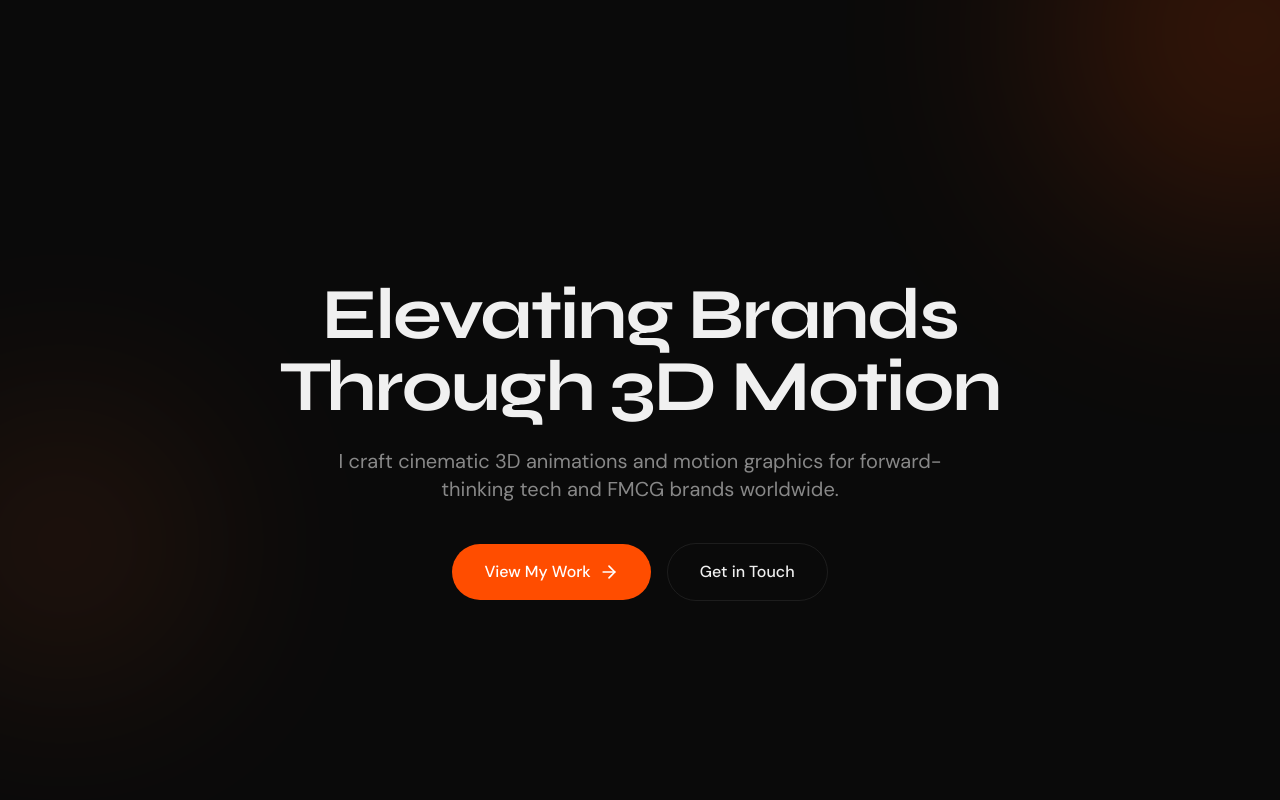
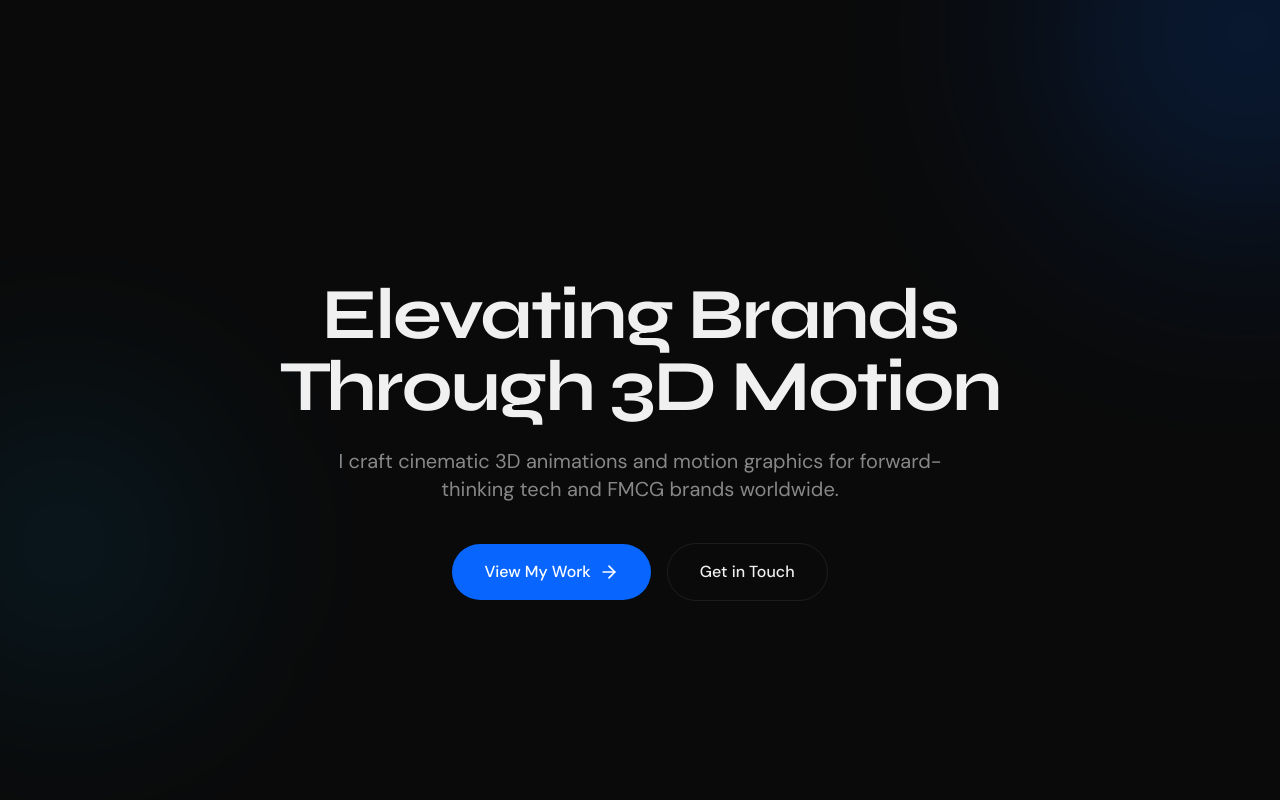
Before and after one commit to firuzdesign32/firuz-kabir-ashik, a Next.js app: page / in a window 1280 px wide. Shown: the top 800 px of the page. Built offline with nearby package versions, Linux system fonts and the light colour scheme; no server answers; the database is empty.

Commit message:
style: update theme accent colors to custom blue

```diff
--- a/app/globals.css
+++ b/app/globals.css
@@ -19,8 +19,8 @@
   --bg: #0A0A0A;
   --surface: #111111;
   --surface-2: #1A1A1A;
-  --accent: #FF4D00;
-  --accent-hover: #FF6B2B;
+  --accent: #0866ff;
+  --accent-hover: #08adff;
   --text: #F0F0F0;
   --text-muted: #888888;
   --border: rgba(255,255,255,0.08);
```
